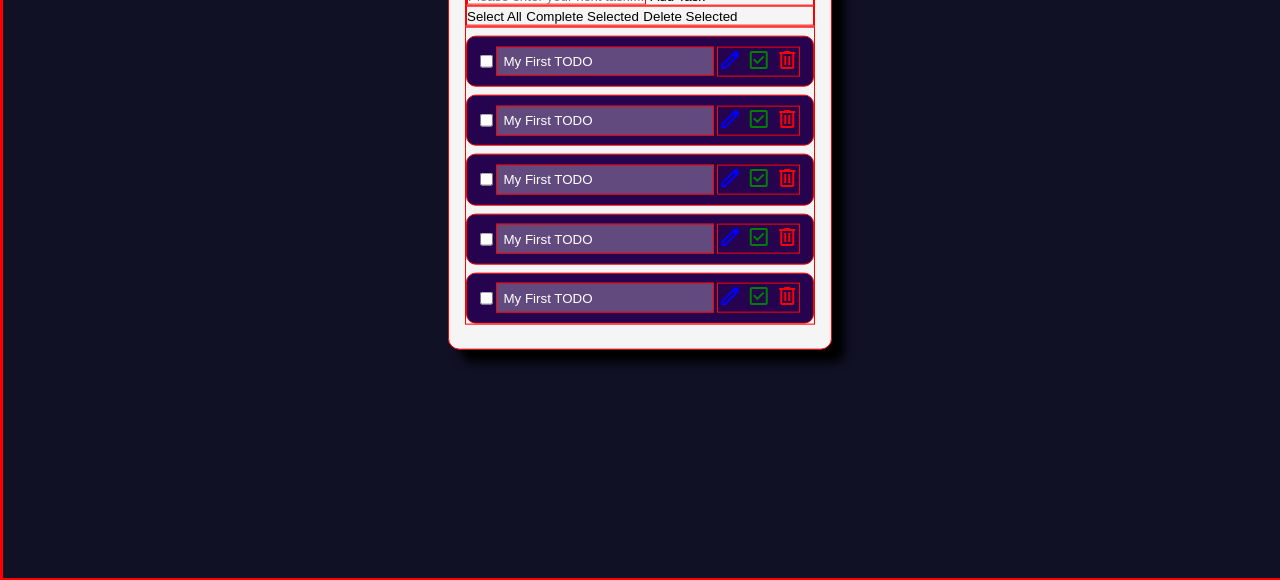
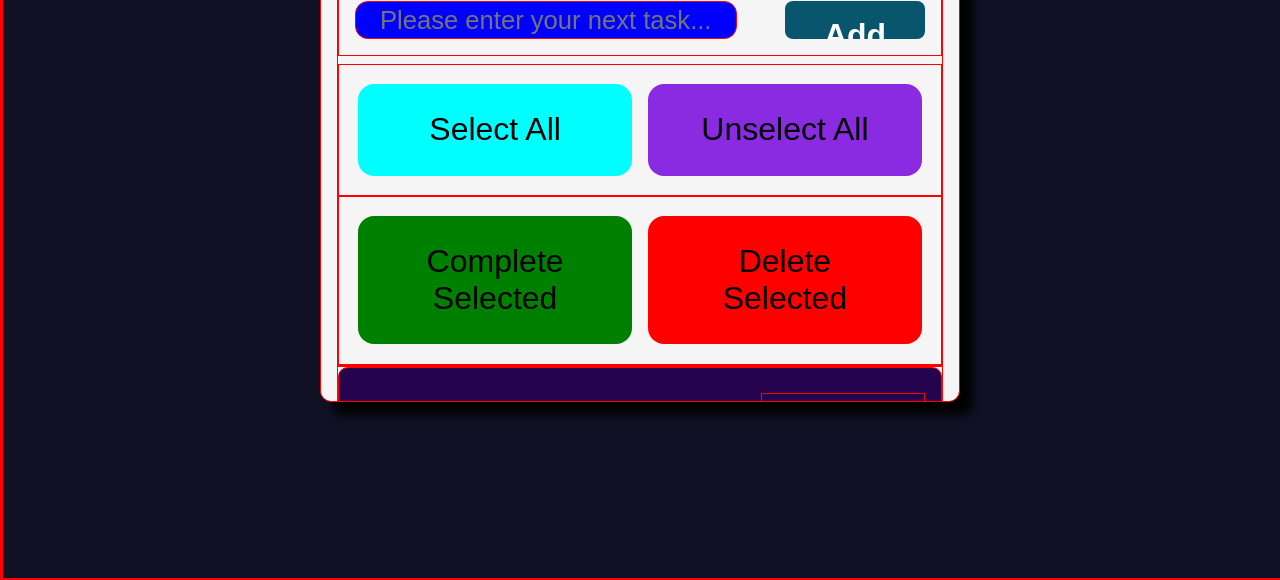
Before and after one commit to PhantasmalKG/To-Do-List-Samuel-Aggor, a plain HTML site: page index.html in a window 1280 px wide. Shown: the part 222-802 px from the top of the page. Drawn offline with nearby package versions, Linux system fonts and the light colour scheme.

Commit message:
More UI changes and added buttons
Changed UI in terms of scaling and functionality (added four new buttons to help with selection and deselection of tasks in a list.  Mass-complete and mass-delete functionality.

```diff
--- a/index.html
+++ b/index.html
@@ -20,61 +20,29 @@
               class="todo-input-wrapper"
               placeholder="Please enter your next task...."
             />
-            <button id="add">Add Task</button>
+            <button id="add" class="add">Add Task</button>
           </div>
-          <div class="additional-selection-buttons">
-            <button>Select All</button>
-            <button>Complete Selected</button>
-            <button>Delete Selected</button>
+          <div class="additional-selection-buttons-1">
+            <button id="select-btn" class="select">Select All</button>
+            <button id="unselect-btn" class="unselect">Unselect All</button>
+          </div>
+          <div class="additional-selection-buttons-2">
+            <button id="complete-btn" class="complete">Complete Selected</button>
+            <button id="delete-btn" class="delete">Delete Selected</button>
           </div>
         </header>
 
         <div class="task-list" id="tasks">
           <div class="task-entry">
-            <input type="checkbox">
+            <input class="check-sizing" type="checkbox">
             <input class="white entry" type="text" value="My First TODO" disabled>
             <div class="entry-options">
-              <button class="material-symbols-outlined blue">edit</button>
-              <button class="material-symbols-outlined green">check_box</button>
-              <button class="material-symbols-outlined red">delete</button>
+              <button class="material-symbols-outlined xl blue">edit</button>
+              <button class="material-symbols-outlined xl green">check_box</button>
+              <button class="material-symbols-outlined xl red">delete</button>
             </div>
           </div>
-          <div class="task-entry">
-            <input type="checkbox">
-            <input class="white entry" type="text" value="My First TODO" disabled>
-            <div class="entry-options">
-              <button class="material-symbols-outlined blue">edit</button>
-              <button class="material-symbols-outlined green">check_box</button>
-              <button class="material-symbols-outlined red">delete</button>
-            </div>
-          </div>
-          <div class="task-entry">
-            <input type="checkbox">
-            <input class="white entry" type="text" value="My First TODO" disabled>
-            <div class="entry-options">
-              <button class="material-symbols-outlined blue">edit</button>
-              <button class="material-symbols-outlined green">check_box</button>
-              <button class="material-symbols-outlined red">delete</button>
-            </div>
-          </div>
-          <div class="task-entry">
-            <input type="checkbox">
-            <input class="white entry" type="text" value="My First TODO" disabled>
-            <div class="entry-options">
-              <button class="material-symbols-outlined blue">edit</button>
-              <button class="material-symbols-outlined green">check_box</button>
-              <button class="material-symbols-outlined red">delete</button>
-            </div>
-          </div>
-          <div class="task-entry">
-            <input type="checkbox">
-            <input class="white entry" type="text" value="My First TODO" disabled>
-            <div class="entry-options">
-              <button class="material-symbols-outlined blue">edit</button>
-              <button class="material-symbols-outlined green">check_box</button>
-              <button class="material-symbols-outlined red">delete</button>
-            </div>
-          </div>
+
         </div>
       </div>
       <div class="tasks"></div>
--- a/styles.css
+++ b/styles.css
@@ -4,42 +4,130 @@
     border: 1px solid red;
     font-family: sans-serif;
     box-sizing: border-box;
-    overflow:hidden;
+    overflow: hidden;
 }
 
-:root{
+:root {
     --appBackgroundColor: rgb(17, 17, 38);
-    --entry-font-color:rgb(255, 255, 255);
+    --entry-font-color: rgb(255, 255, 255);
     --edit-icon-color: rgb(0, 0, 255);
     --complete-icon-color: rgb(0, 255, 0);
     --remove-icon-color: rgb(255, 0, 0);
 }
 
-body{
+body {
     height: 100vh;
     width: 100vw;
 }
 
 
-.todoApp{
+.todoApp {
     min-height: 100vh;
     width: 100vw;
     background-color: rgb(17, 17, 38);
 }
 
-.todo-container{
+.todo-container {
     position: absolute;
     top: 50%;
     left: 50%;
-    width: 30%;
-    height: auto;
+    width: 50%;
+    height: 70%;
     transform: translate(-50%, -60%);
     background-color: whitesmoke;
     box-shadow: .8rem .8rem .6rem black;
     border-radius: .7rem;
     padding: 1.5em 1em;
 }
-button{
+
+.todo-container header {
+    display: flex;
+    flex-direction: column;
+    align-items: center;
+    justify-content: space-between;
+}
+
+.todo-container header h1 {
+    margin: 1rem 0;
+    font-size: 4rem;
+}
+
+.submit-new-task {
+    margin: 0.5rem 0;
+    padding: 1rem;
+    width: 100%;
+    height: 9vh;
+    display: flex;
+    justify-content: space-between;
+    gap: 3rem;
+
+}
+
+.todo-input-wrapper {
+    background-color: blue;
+    color:white;
+    font-size: 1.6rem;
+    border-radius: 0.8rem;
+    padding: 0.4rem 1.5rem;
+    flex-grow: 1;
+
+}
+
+.add{
+    font-size: 2rem;
+    padding: 1rem 1.5rem;
+    font-weight: bold;
+    background-color: rgb(10, 85, 110);
+    color:var(--entry-font-color);
+    border-radius: 0.5rem;
+    flex-grow: 0.2;
+    transition: 0.5s ease-in;
+}
+.add:hover{
+    background-color: greenyellow;
+    color:black;
+}
+
+.additional-selection-buttons-1,.additional-selection-buttons-2{
+    display: flex;
+    justify-content: space-between;
+    /* margin: 0.5rem; */
+    width: 100%;
+    padding: 1.2rem;
+    gap: 1rem;
+}
+
+.select, .unselect, .complete, .delete{
+    font-size: 2rem;
+    padding: 1.7rem;
+    width: 50%;
+    border-radius: 1rem;
+
+
+}
+
+.select{
+    background-color: cyan;
+}
+.unselect{
+    background-color: blueviolet;
+}
+.complete{
+    background-color: green;
+}
+.delete{
+    background-color: red;
+}
+
+
+
+
+
+
+
+
+
+button {
     cursor: pointer;
     appearance: none;
     background: none;
@@ -47,32 +135,48 @@ button{
     border: none;
 
 }
-.blue{
-    color:blue;
+
+.blue {
+    color: blue;
 }
-.green{
+
+.green {
     color: green;
 }
 
-.red{
+.red {
     color: red;
 }
-.white{
-    color:var(--entry-font-color);
+
+.white {
+    color: var(--entry-font-color);
+}
+.check-sizing{
+    margin-left: 0.7rem;
+    height:2rem;
+    width: 2rem;
 }
 
-.task-entry{
+.xl{
+    padding: 0.4rem;
+    font-size: 3rem !important;
+}
+
+
+
+.task-entry {
     display: flex;
-    align-items:center;
+    align-items: center;
     justify-content: space-between;
-    margin: 0.5rem 0 0 0;
-    padding: 0.6rem 0.8rem;
+    margin: 0 0 1rem 0;
+    padding: 1.6rem 1rem;
     border-radius: 0.6rem;
     color: white;
     background-color: rgb(37, 3, 79);
 }
 
-.entry{
-    padding: 0.4rem;
-    width: 68%;
+.entry {
+    padding: 1rem;
+    font-size: 1.5rem;
+    width: 75%;
 }
```
